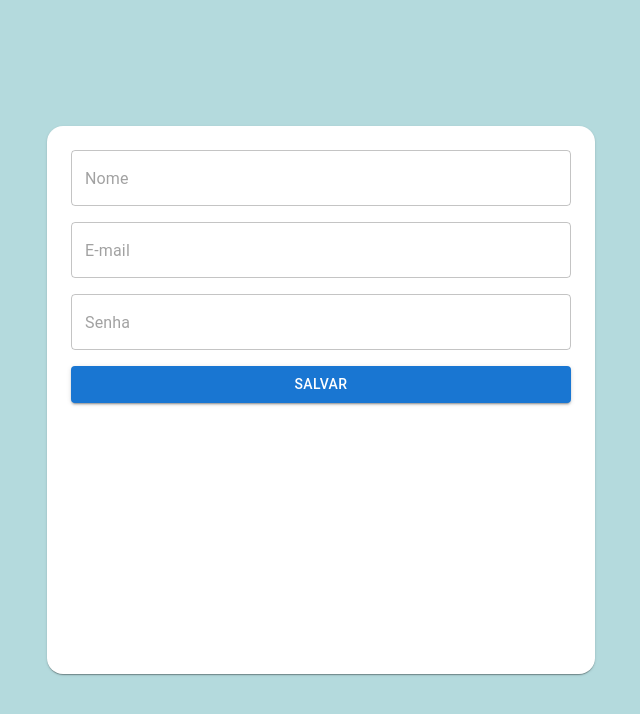
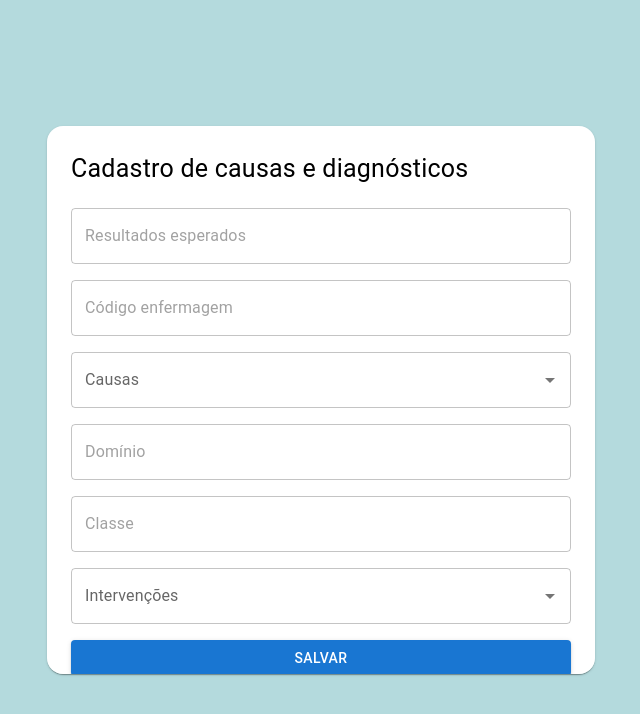
Before and after one commit to PedroSoprano/match-frontend, a React (Vite) app: page / in a window 1280 px wide. Shown: the top 714 px of the page, without its empty margins (319-959 px from the left). Built offline with nearby package versions, Linux system fonts and the light colour scheme.

Commit message:
Adicionando outros campos

```diff
--- a/package.json
+++ b/package.json
@@ -16,6 +16,7 @@
     "@material-ui/styles": "^4.11.5",
     "@mui/base": "^5.0.0-beta.34",
     "@mui/material": "^5.15.7",
+    "axios": "^1.6.7",
     "react": "^18.2.0",
     "react-dom": "^18.2.0"
   },
--- a/src/App.tsx
+++ b/src/App.tsx
@@ -1,4 +1,4 @@
-import { Box, Button, TextField } from "@mui/material";
+import { Autocomplete, Box, Button, TextField, Typography } from "@mui/material";
 
 function App() {
   return (
@@ -22,11 +22,68 @@
           boxShadow: 1,
           display: "flex",
           flexDirection: "column",
+          overflowY: "auto"
         }}
       >
-        <TextField placeholder="Nome" sx={{ marginBottom: 2 }} />
-        <TextField placeholder="E-mail" sx={{ marginBottom: 2 }} />
-        <TextField placeholder="Senha" type="password" sx={{ marginBottom: 2 }} />
+        <Typography sx={{marginBottom: "20px", fontSize: "25px"}}>
+          Cadastro de causas e diagnósticos
+        </Typography>
+
+
+        <TextField
+          name="resultadosEsperados"
+          placeholder="Resultados esperados"
+          sx={{ marginBottom: 2 }}
+        />
+
+      <TextField
+          name="codEnd"
+          placeholder="Código enfermagem"
+          sx={{ marginBottom: 2 }}
+        />
+
+        <Autocomplete
+          multiple
+          sx={{ marginBottom: 2 }}
+          id="causas"
+          options={top100Films}
+          getOptionLabel={(option) => option.title}
+          renderInput={(params) => (
+            <TextField
+              {...params}
+              label="Causas"
+              placeholder="Selecione"
+            />
+          )}
+        />
+
+        <TextField
+          name="dominio"
+          placeholder="Domínio"
+          sx={{ marginBottom: 2 }}
+        />
+
+        <TextField
+          name="classe"
+          placeholder="Classe"
+          sx={{ marginBottom: 2 }}
+
+        />
+
+        <Autocomplete
+          multiple
+          id="intervencoes"
+          sx={{ marginBottom: 2 }}
+          options={top100Films}
+          getOptionLabel={(option) => option.title}
+          renderInput={(params) => (
+            <TextField
+              {...params}
+              label="Intervenções"
+              placeholder="Selecione"
+            />
+          )}
+        />
 
         <Button variant="contained" onClick={() => alert("Salvo!")}>
           Salvar
@@ -37,3 +94,130 @@
 }
 
 export default App;
+
+const top100Films = [
+  { title: 'The Shawshank Redemption', year: 1994 },
+  { title: 'The Godfather', year: 1972 },
+  { title: 'The Godfather: Part II', year: 1974 },
+  { title: 'The Dark Knight', year: 2008 },
+  { title: '12 Angry Men', year: 1957 },
+  { title: "Schindler's List", year: 1993 },
+  { title: 'Pulp Fiction', year: 1994 },
+  {
+    title: 'The Lord of the Rings: The Return of the King',
+    year: 2003,
+  },
+  { title: 'The Good, the Bad and the Ugly', year: 1966 },
+  { title: 'Fight Club', year: 1999 },
+  {
+    title: 'The Lord of the Rings: The Fellowship of the Ring',
+    year: 2001,
+  },
+  {
+    title: 'Star Wars: Episode V - The Empire Strikes Back',
+    year: 1980,
+  },
+  { title: 'Forrest Gump', year: 1994 },
+  { title: 'Inception', year: 2010 },
+  {
+    title: 'The Lord of the Rings: The Two Towers',
+    year: 2002,
+  },
+  { title: "One Flew Over the Cuckoo's Nest", year: 1975 },
+  { title: 'Goodfellas', year: 1990 },
+  { title: 'The Matrix', year: 1999 },
+  { title: 'Seven Samurai', year: 1954 },
+  {
+    title: 'Star Wars: Episode IV - A New Hope',
+    year: 1977,
+  },
+  { title: 'City of God', year: 2002 },
+  { title: 'Se7en', year: 1995 },
+  { title: 'The Silence of the Lambs', year: 1991 },
+  { title: "It's a Wonderful Life", year: 1946 },
+  { title: 'Life Is Beautiful', year: 1997 },
+  { title: 'The Usual Suspects', year: 1995 },
+  { title: 'Léon: The Professional', year: 1994 },
+  { title: 'Spirited Away', year: 2001 },
+  { title: 'Saving Private Ryan', year: 1998 },
+  { title: 'Once Upon a Time in the West', year: 1968 },
+  { title: 'American History X', year: 1998 },
+  { title: 'Interstellar', year: 2014 },
+  { title: 'Casablanca', year: 1942 },
+  { title: 'City Lights', year: 1931 },
+  { title: 'Psycho', year: 1960 },
+  { title: 'The Green Mile', year: 1999 },
+  { title: 'The Intouchables', year: 2011 },
+  { title: 'Modern Times', year: 1936 },
+  { title: 'Raiders of the Lost Ark', year: 1981 },
+  { title: 'Rear Window', year: 1954 },
+  { title: 'The Pianist', year: 2002 },
+  { title: 'The Departed', year: 2006 },
+  { title: 'Terminator 2: Judgment Day', year: 1991 },
+  { title: 'Back to the Future', year: 1985 },
+  { title: 'Whiplash', year: 2014 },
+  { title: 'Gladiator', year: 2000 },
+  { title: 'Memento', year: 2000 },
+  { title: 'The Prestige', year: 2006 },
+  { title: 'The Lion King', year: 1994 },
+  { title: 'Apocalypse Now', year: 1979 },
+  { title: 'Alien', year: 1979 },
+  { title: 'Sunset Boulevard', year: 1950 },
+  {
+    title: 'Dr. Strangelove or: How I Learned to Stop Worrying and Love the Bomb',
+    year: 1964,
+  },
+  { title: 'The Great Dictator', year: 1940 },
+  { title: 'Cinema Paradiso', year: 1988 },
+  { title: 'The Lives of Others', year: 2006 },
+  { title: 'Grave of the Fireflies', year: 1988 },
+  { title: 'Paths of Glory', year: 1957 },
+  { title: 'Django Unchained', year: 2012 },
+  { title: 'The Shining', year: 1980 },
+  { title: 'WALL·E', year: 2008 },
+  { title: 'American Beauty', year: 1999 },
+  { title: 'The Dark Knight Rises', year: 2012 },
+  { title: 'Princess Mononoke', year: 1997 },
+  { title: 'Aliens', year: 1986 },
+  { title: 'Oldboy', year: 2003 },
+  { title: 'Once Upon a Time in America', year: 1984 },
+  { title: 'Witness for the Prosecution', year: 1957 },
+  { title: 'Das Boot', year: 1981 },
+  { title: 'Citizen Kane', year: 1941 },
+  { title: 'North by Northwest', year: 1959 },
+  { title: 'Vertigo', year: 1958 },
+  {
+    title: 'Star Wars: Episode VI - Return of the Jedi',
+    year: 1983,
+  },
+  { title: 'Reservoir Dogs', year: 1992 },
+  { title: 'Braveheart', year: 1995 },
+  { title: 'M', year: 1931 },
+  { title: 'Requiem for a Dream', year: 2000 },
+  { title: 'Amélie', year: 2001 },
+  { title: 'A Clockwork Orange', year: 1971 },
+  { title: 'Like Stars on Earth', year: 2007 },
+  { title: 'Taxi Driver', year: 1976 },
+  { title: 'Lawrence of Arabia', year: 1962 },
+  { title: 'Double Indemnity', year: 1944 },
+  {
+    title: 'Eternal Sunshine of the Spotless Mind',
+    year: 2004,
+  },
+  { title: 'Amadeus', year: 1984 },
+  { title: 'To Kill a Mockingbird', year: 1962 },
+  { title: 'Toy Story 3', year: 2010 },
+  { title: 'Logan', year: 2017 },
+  { title: 'Full Metal Jacket', year: 1987 },
+  { title: 'Dangal', year: 2016 },
+  { title: 'The Sting', year: 1973 },
+  { title: '2001: A Space Odyssey', year: 1968 },
+  { title: "Singin' in the Rain", year: 1952 },
+  { title: 'Toy Story', year: 1995 },
+  { title: 'Bicycle Thieves', year: 1948 },
+  { title: 'The Kid', year: 1921 },
+  { title: 'Inglourious Basterds', year: 2009 },
+  { title: 'Snatch', year: 2000 },
+  { title: '3 Idiots', year: 2009 },
+  { title: 'Monty Python and the Holy Grail', year: 1975 },
+];
```
Also changed, not shown: 1 other file (tests, documents, lock files or other folders).
